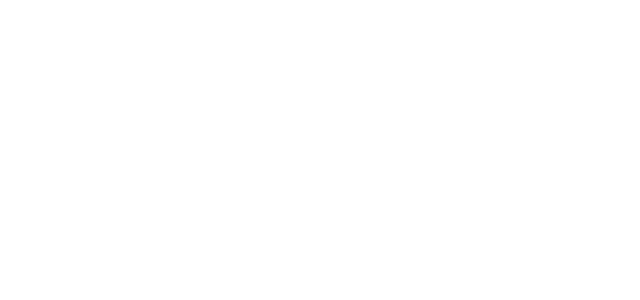
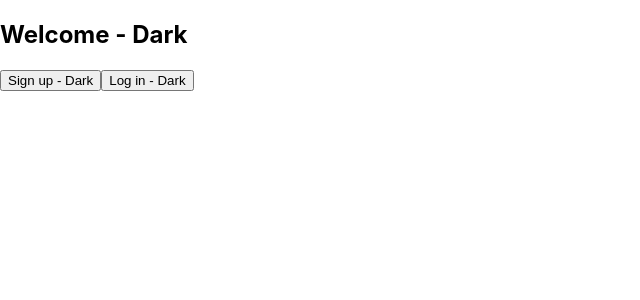
Before and after one commit to ajittupe2548/react-practice, a React (Create React App) app: page / in a window 1280 px wide. Shown: the top 300 px of the page, without its empty margins (0-640 px from the left). Built offline with nearby package versions, Linux system fonts and the light colour scheme.

Commit message:
useContext

```diff
--- a/src/App.js
+++ b/src/App.js
@@ -1,10 +1,51 @@
-import './App.css';
+import { createContext, memo, useContext, useEffect, useState } from 'react';
 
-function App() {
+const ThemeContext = createContext(null);
+
+export default function MyApp() {
+  const [value, setValue] = useState("Dark");
+  const [value2, setValue2] = useState("Dark");
+
+  useEffect(() => {
+    setTimeout(() => {
+      setValue2("Light")
+    }, 2000);
+  }, []);
+
   return (
-    <div className="App">
-    </div>
+    <ThemeContext.Provider value={value}>
+      <Form />
+    </ThemeContext.Provider>
+  )
+}
+
+const Form = () => {
+  console.log(`*****Output is :  => Form => Form:`);
+  return (
+    <Panel title="Welcome">
+      <Button>Sign up</Button>
+      <Button>Log in</Button>
+    </Panel>
   );
 }
 
-export default App;
+const Panel = ({ title, children }) => {
+  console.log(`*****Output is :  => Panel => Panel:`);
+  const theme = useContext(ThemeContext);
+  return (
+    <section>
+      <h1>{title} - {theme}</h1>
+      {children}
+    </section>
+  )
+}
+
+const Button = memo(({ children }) => {
+  console.log(`*****Output is :  => Button => Button:`);
+  const theme = useContext(ThemeContext);
+  return (
+    <button>
+      {children} - {theme}
+    </button>
+  );
+});
```
